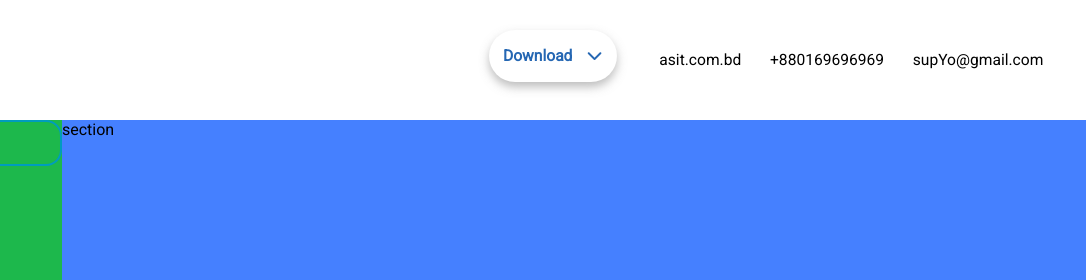
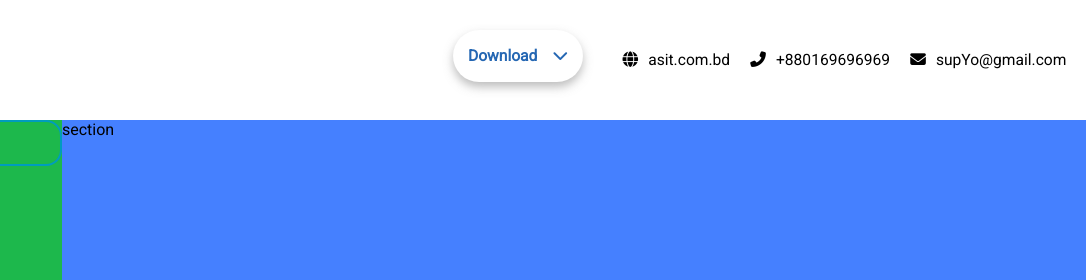
Before and after one commit to beyourahi/doc_site, a plain HTML site: page assets/html/content.html in a window 1280 px wide. Shown: the top 280 px of the page, 194-1280 px from the left. Drawn offline with Linux system fonts and the light colour scheme.

Commit message:
header contact section icon update

```diff
--- a/assets/html/content.html
+++ b/assets/html/content.html
@@ -70,15 +70,23 @@
                 <!--// Contact Shit -->
                 <div class="contact">
                     <!--* Site Link -->
+
                     <a href="http://asit.com.bd/" class="main-site">
+                        <i class="fas fa-globe"></i>
                         asit.com.bd
                     </a>
 
                     <!--* Phone Number -->
-                    <span class="phone-number">+880169696969</span>
+                    <span class="phone-number">
+                        <i class="fas fa-phone-alt"></i>
+                        +880169696969
+                    </span>
 
                     <!--* Email ID -->
-                    <a href="mailto:" class="mail">supYo@gmail.com</a>
+                    <a href="mailto:" class="mail">
+                        <i class="fas fa-envelope"></i>
+                        supYo@gmail.com
+                    </a>
                 </div>
             </div>
         </header>
--- a/assets/scss/content.scss
+++ b/assets/scss/content.scss
@@ -38,10 +38,11 @@ header.header {
 
     //// Container
     .container {
+        //   background-color: green;
         display: flex;
         align-items: flex-start;
-        justify-content: space-evenly;
-        width: 50vw;
+        justify-content: space-around;
+        width: 51vw;
         height: 50%;
 
         //* Download Formats
@@ -145,8 +146,9 @@ header.header {
 
         //* Contact Shit
         .contact {
+            // background-color: red;
             height: 100%;
-            width: 60%;
+            width: 68%;
             display: flex;
             align-items: center;
             justify-content: space-between;
@@ -162,8 +164,12 @@ header.header {
                     font-size: calc(0.8vw + 0.8vh);
                     color: #2567b3;
                     background: #e9f1ff;
-                    padding: calc(0.5vw + 0.5vh);
+                    padding: calc(0.6vw + 0.6vh);
                     border-radius: 2rem;
+                }
+
+                i.fas {
+                    margin-right: calc(0.3vw + 0.3vh);
                 }
             }
         }
@@ -175,12 +181,14 @@ main.main {
     height: 85vh;
     display: flex;
 
+    //// Navigation Panel
     nav.nav {
         width: 20vw;
         display: flex;
         flex-direction: column;
         align-items: center;
 
+        //* Search Bar
         .search-bar {
             input {
                 font-size: calc(0.7vw + 0.7vh);
@@ -195,12 +203,14 @@ main.main {
             }
         }
 
+        //* Module List
         h1 {
             background-color: red;
             width: fit-content;
         }
     }
 
+    //// Main Section
     section.section {
         width: 80vw;
     }
```
Also changed, not shown: assets/css/content.css.
